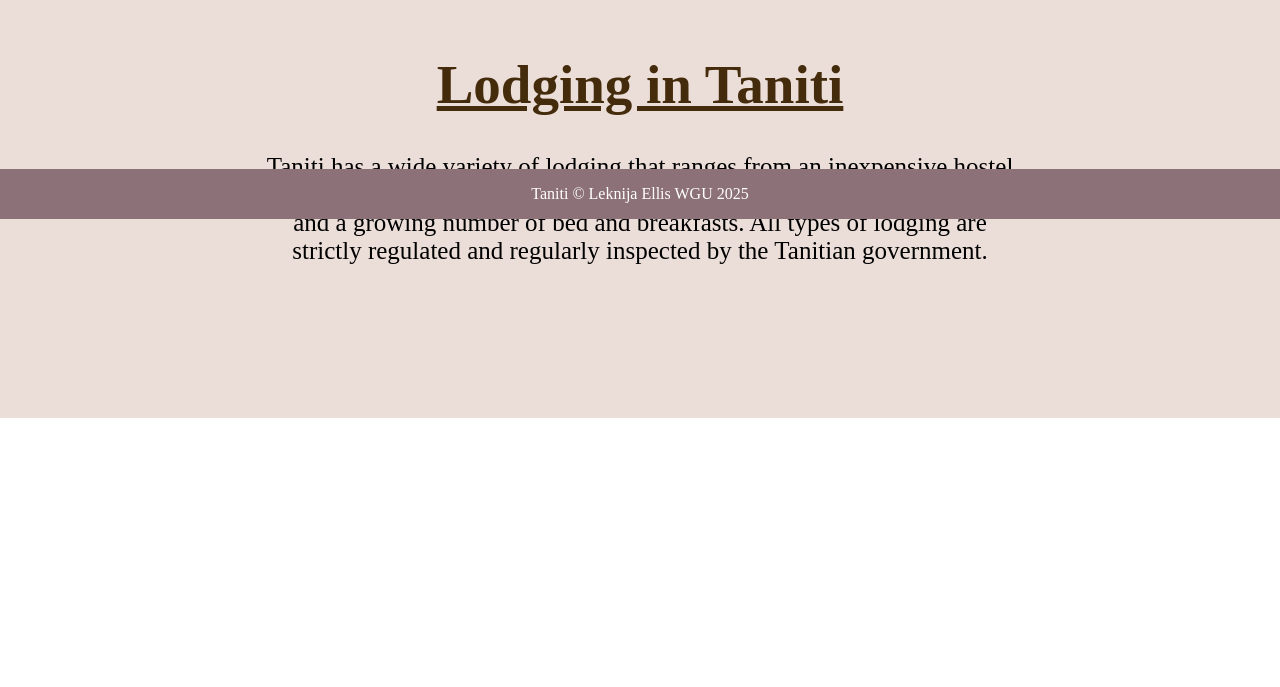
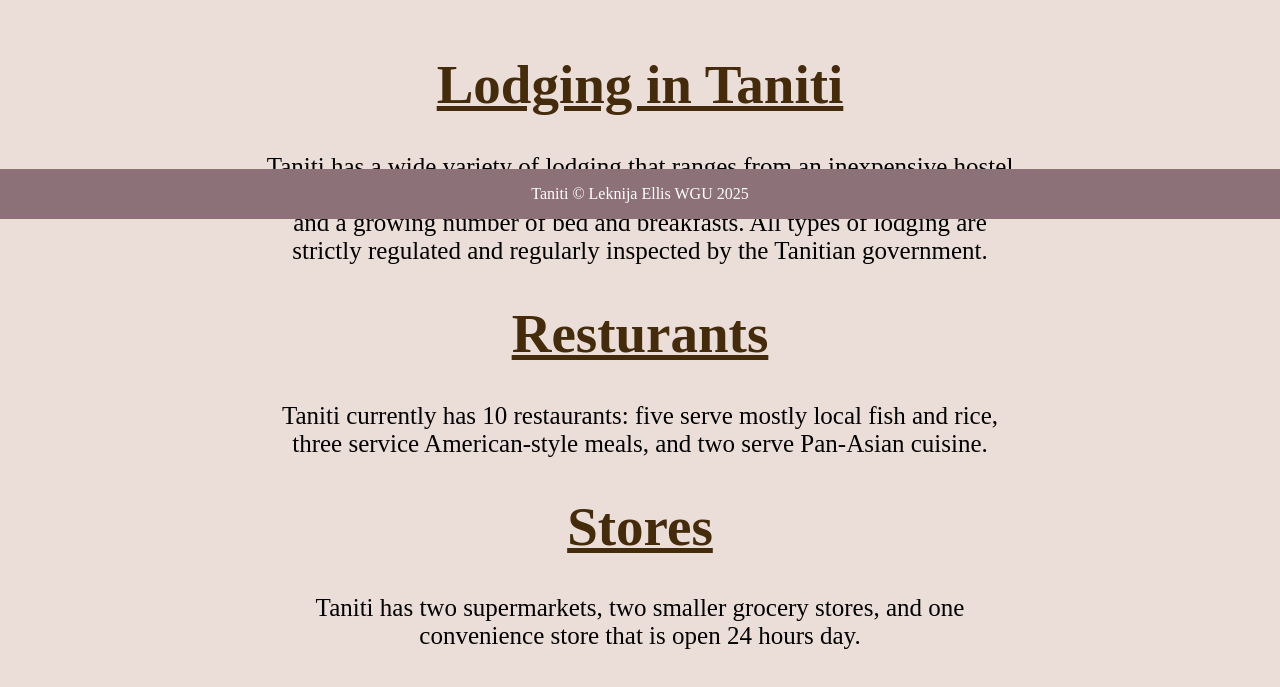
Before and after one commit to LeknijaE/leknijae.github.io, a plain HTML site: page lodging.html in a window 1280 px wide. Shown: the part 581-1268 px from the top of the page. Before the commit the page ends 999 px from the top, so only its background shows below. Drawn offline with Linux system fonts and the light colour scheme.

Commit message:
Update lodging.html
Added restaurant and store information

```diff
--- a/lodging.html
+++ b/lodging.html
@@ -33,7 +33,13 @@
         <div class="about-taniti">
             <h1><u>Lodging in Taniti</u></h1>
             <p>Taniti has a wide variety of lodging that ranges from an inexpensive hostel to one large, four-star resort. There are many small, family-owned hotels and a growing number of bed and breakfasts. All types of lodging are strictly regulated and regularly inspected by the Tanitian government.</p>
+            <h1><u>Resturants</u></h1>
+            <p>Taniti currently has 10 restaurants: five serve mostly local fish and rice, three service American-style meals, and two serve Pan-Asian cuisine.</p>
+            <h1><u>Stores</u></h1>
+            <p>Taniti has two supermarkets, two smaller grocery stores, and one convenience store that is open 24 hours day.</p>
         </div>
+
+
 
         <footer>
             <link rel="stylesheet" href="css/footer.css">
```
